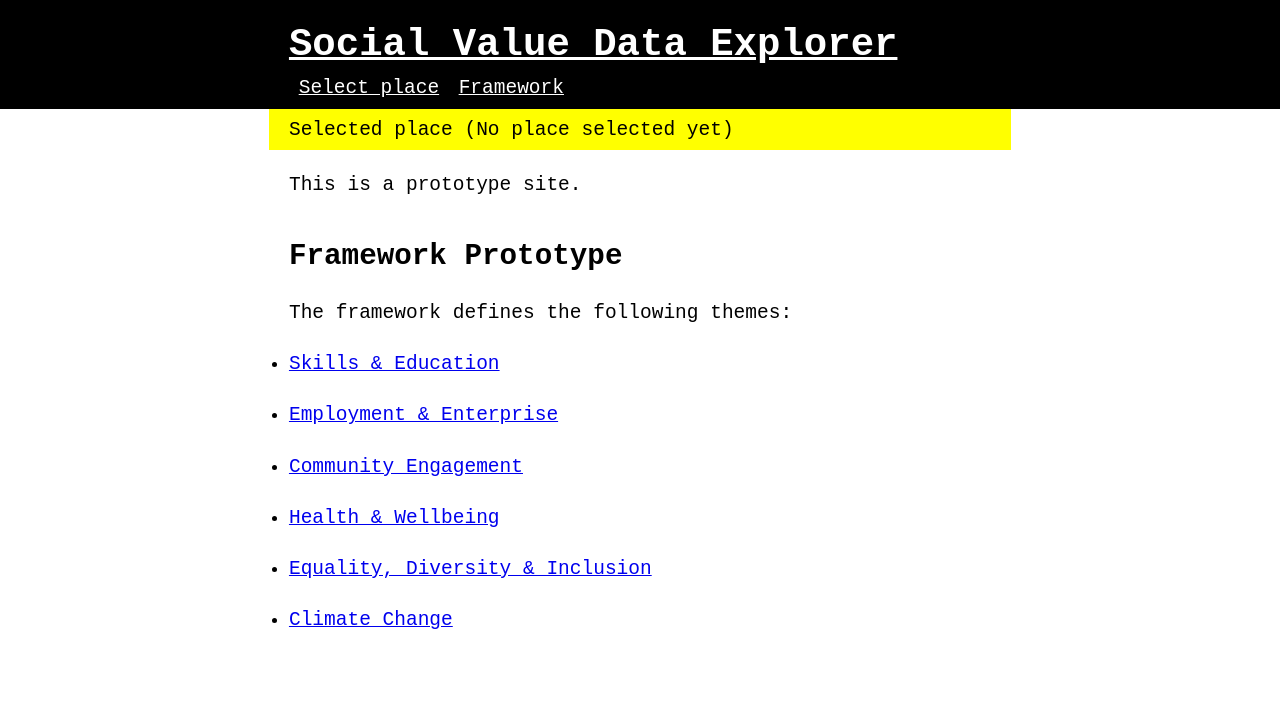
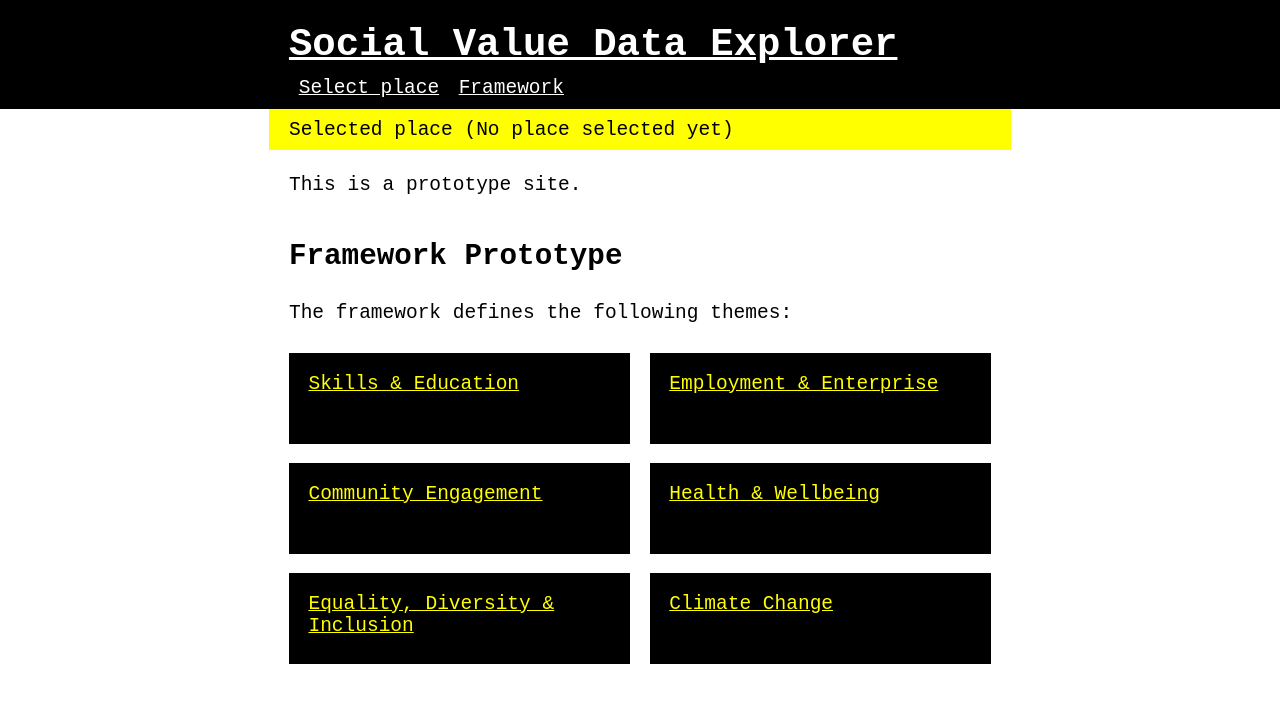
Before and after one commit to dringtech/social-value-data-explorer, a SvelteKit app: page /framework in a window 1280 px wide. Shown: the top 702 px of the page. Built offline with nearby package versions, Linux system fonts and the light colour scheme.

Commit message:
Style framework as grid

```diff
--- a/src/routes/framework/+page.svelte
+++ b/src/routes/framework/+page.svelte
@@ -8,8 +8,29 @@
   The framework defines the following themes:
 </p>
 
-<ul>
+<ul class="grid">
 {#each data.framework.themes as theme (theme.id)}
   <li><a href={ './' + theme.id }>{theme.title}</a></li>
 {/each}
 </ul>
+
+<style>
+  .grid {
+    display: grid;
+    grid-template-columns: repeat(auto-fit, minmax(15em, 1fr));
+    gap: 1em;
+    list-style: none;
+  }
+  .grid > * {
+    margin-block-start: 0;
+  }
+  .grid li {
+    color: yellow;
+    background: black;
+    padding: 1em;
+    min-height: 5ex;
+  }
+  a {
+    color: inherit;
+  }
+</style>
```
